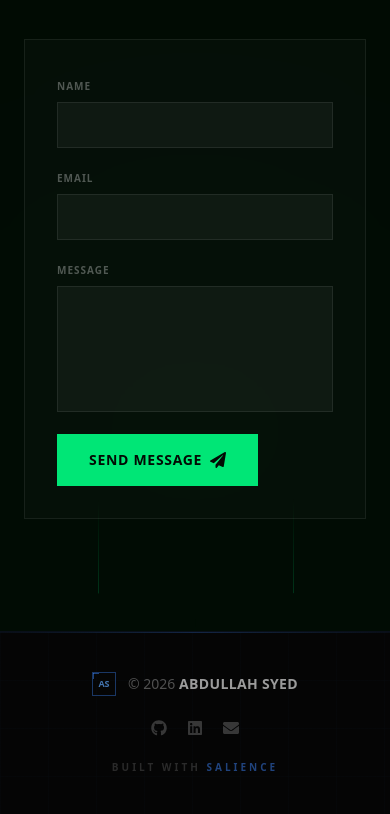
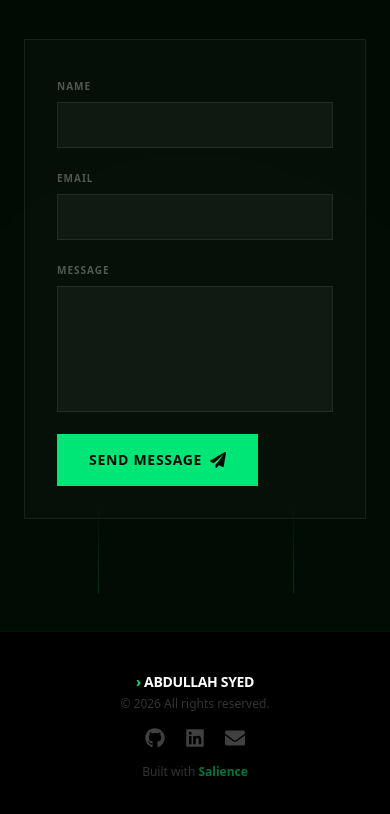
Before and after one commit to salienceenterprises-lab/portfolio-5f77b, a Next.js app: page /portfolio-5f77b/ in a window 390 px wide. Shown: the part 7090-7904 px from the top of the page. Built offline with nearby package versions, Linux system fonts and the light colour scheme.

Commit message:
Update app/components/footer.jsx via Portfolio SaaS

```diff
--- a/app/components/footer.jsx
+++ b/app/components/footer.jsx
@@ -1,69 +1,57 @@
 "use client";
-import { motion } from "framer-motion";
 import { FaGithub, FaLinkedin, FaEnvelope } from "react-icons/fa";
 
 export default function PortfolioFooter({ data }) {
   const year = new Date().getFullYear();
   if (!data) return null;
 
-  const socials = [
-    { show: data?.github,   icon: FaGithub,   href: data?.github,            label: "GitHub"   },
-    { show: data?.linkedin, icon: FaLinkedin,  href: data?.linkedin,          label: "LinkedIn" },
-    { show: data?.email,    icon: FaEnvelope,  href: `mailto:${data?.email}`, label: "Email"    },
-  ].filter((s) => s.show);
+  return (
+    <footer className="relative py-10 px-6 border-t"
+      style={{ background: "#000000", borderColor: "rgba(0,230,118,0.08)" }}>
 
-  return (
-    <footer className="relative bg-[#050505] border-t border-blue-500/[0.08] py-10 px-6 overflow-hidden">
-
-      {/* Top gradient rule */}
-      <div className="absolute top-0 left-1/2 -translate-x-1/2 w-[500px] h-px bg-gradient-to-r from-transparent via-blue-500/25 to-transparent" />
-
-      {/* Subtle grid */}
-      <div className="absolute inset-0 bg-[linear-gradient(rgba(59,130,246,0.015)_1px,transparent_1px),linear-gradient(90deg,rgba(59,130,246,0.015)_1px,transparent_1px)] bg-[size:48px_48px] pointer-events-none" />
-
-      <div className="max-w-6xl mx-auto relative z-10">
-        <div className="flex flex-col sm:flex-row items-center justify-between gap-6">
-
-          {/* Logo + copyright */}
-          <div className="flex items-center gap-3">
-            <div className="relative w-6 h-6 border border-blue-500/40 flex items-center justify-center">
-              <span className="text-[9px] font-black text-blue-400/70">
-                {data.name?.split(" ").map((w) => w[0]).join("").slice(0, 2) || "BB"}
+      <div className="max-w-6xl mx-auto flex flex-col sm:flex-row items-center justify-between gap-4">
+        <div className="flex flex-col items-center sm:items-start gap-1">
+          <span className="font-black text-sm uppercase tracking-tight text-white">
+            <span style={{ color: "#00e676" }}>›</span> {data.name || "Portfolio"}
           </span>
-              <span className="absolute top-0 left-0 w-1.5 h-px bg-blue-500/50" />
-              <span className="absolute top-0 left-0 h-1.5 w-px bg-blue-500/50" />
-            </div>
-            <p className="text-sm text-white/30">
-              © {year}{" "}
-              <span className="text-white/60 font-black uppercase tracking-wide">{data.name || "Portfolio"}</span>
+          <p className="text-xs" style={{ color: "rgba(255,255,255,0.2)" }}>
+            &copy; {year} All rights reserved.
           </p>
         </div>
 
-          {/* Social icons */}
-          {socials.length > 0 && (
         <div className="flex items-center gap-5">
-              {socials.map(({ icon: Icon, href, label }) => (
-                <motion.a
-                  key={label}
-                  href={href}
-                  target={label !== "Email" ? "_blank" : undefined}
-                  rel={label !== "Email" ? "noopener noreferrer" : undefined}
-                  whileHover={{ scale: 1.2, color: "#60a5fa" }}
-                  className="text-white/20 hover:text-blue-400 transition-colors duration-300"
-                  aria-label={label}
-                >
-                  <Icon className="w-4 h-4" />
-                </motion.a>
-              ))}
+          {data?.github && (
+            <a href={data.github} target="_blank" rel="noopener noreferrer"
+              className="transition-colors" style={{ color: "rgba(255,255,255,0.25)" }}
+              aria-label="GitHub"
+              onMouseEnter={(e) => e.currentTarget.style.color = "#00e676"}
+              onMouseLeave={(e) => e.currentTarget.style.color = "rgba(255,255,255,0.25)"}>
+              <FaGithub className="w-5 h-5" />
+            </a>
+          )}
+          {data?.linkedin && (
+            <a href={data.linkedin} target="_blank" rel="noopener noreferrer"
+              className="transition-colors" style={{ color: "rgba(255,255,255,0.25)" }}
+              aria-label="LinkedIn"
+              onMouseEnter={(e) => e.currentTarget.style.color = "#00e676"}
+              onMouseLeave={(e) => e.currentTarget.style.color = "rgba(255,255,255,0.25)"}>
+              <FaLinkedin className="w-5 h-5" />
+            </a>
+          )}
+          {data?.email && (
+            <a href={`mailto:${data.email}`}
+              className="transition-colors" style={{ color: "rgba(255,255,255,0.25)" }}
+              aria-label="Email"
+              onMouseEnter={(e) => e.currentTarget.style.color = "#00e676"}
+              onMouseLeave={(e) => e.currentTarget.style.color = "rgba(255,255,255,0.25)"}>
+              <FaEnvelope className="w-5 h-5" />
+            </a>
+          )}
         </div>
-          )}
 
-          {/* Credit */}
-          <p className="text-[10px] text-white/15 font-bold uppercase tracking-[0.3em]">
-            Built with{" "}
-            <span className="text-blue-500/50">Salience</span>
+        <p className="text-xs" style={{ color: "rgba(255,255,255,0.2)" }}>
+          Built with <span className="font-bold" style={{ color: "rgba(0,230,118,0.5)" }}>Salience</span>
         </p>
-        </div>
       </div>
     </footer>
   );
```
Lines whose indentation alone changed are shown as unchanged.
